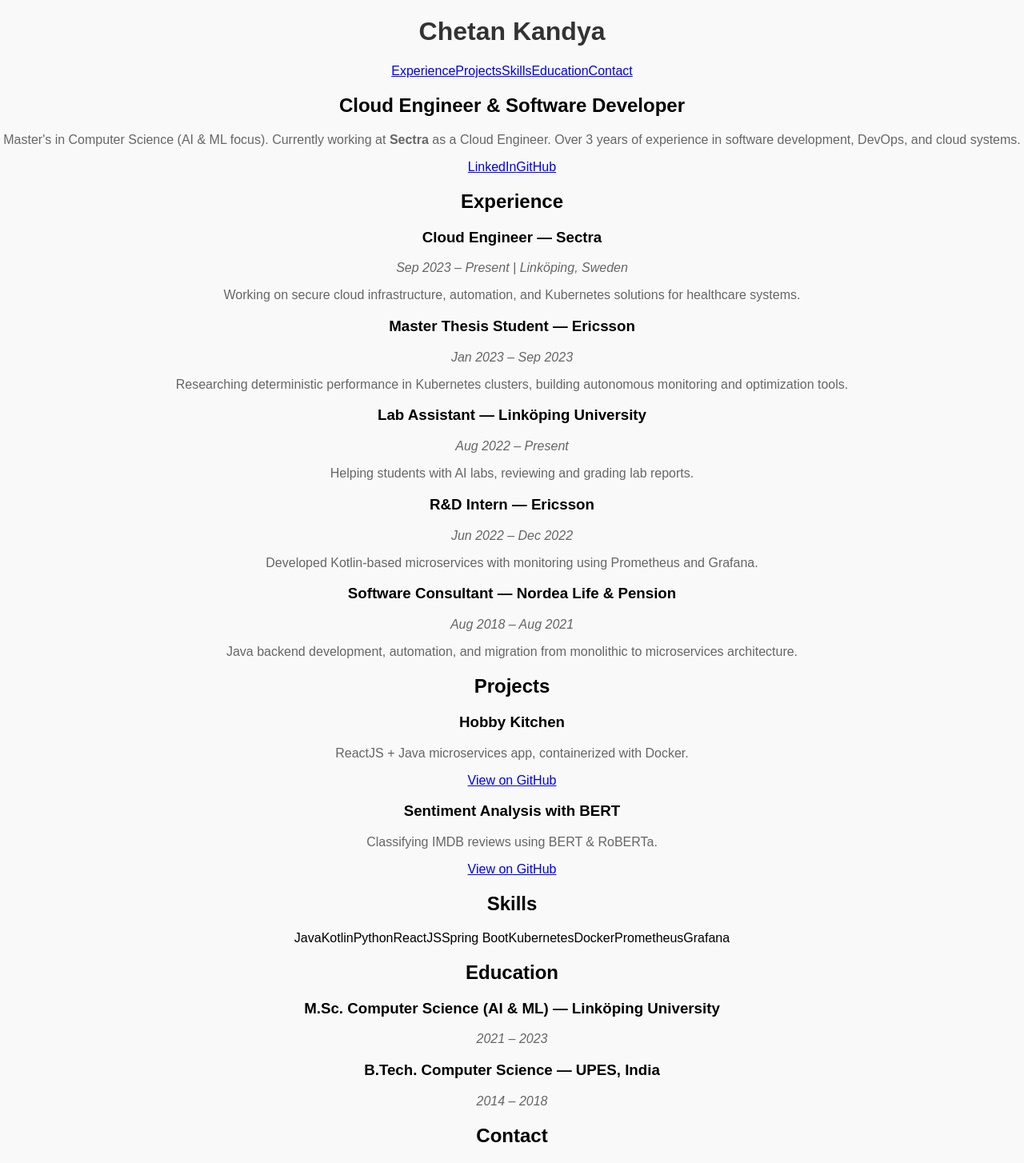
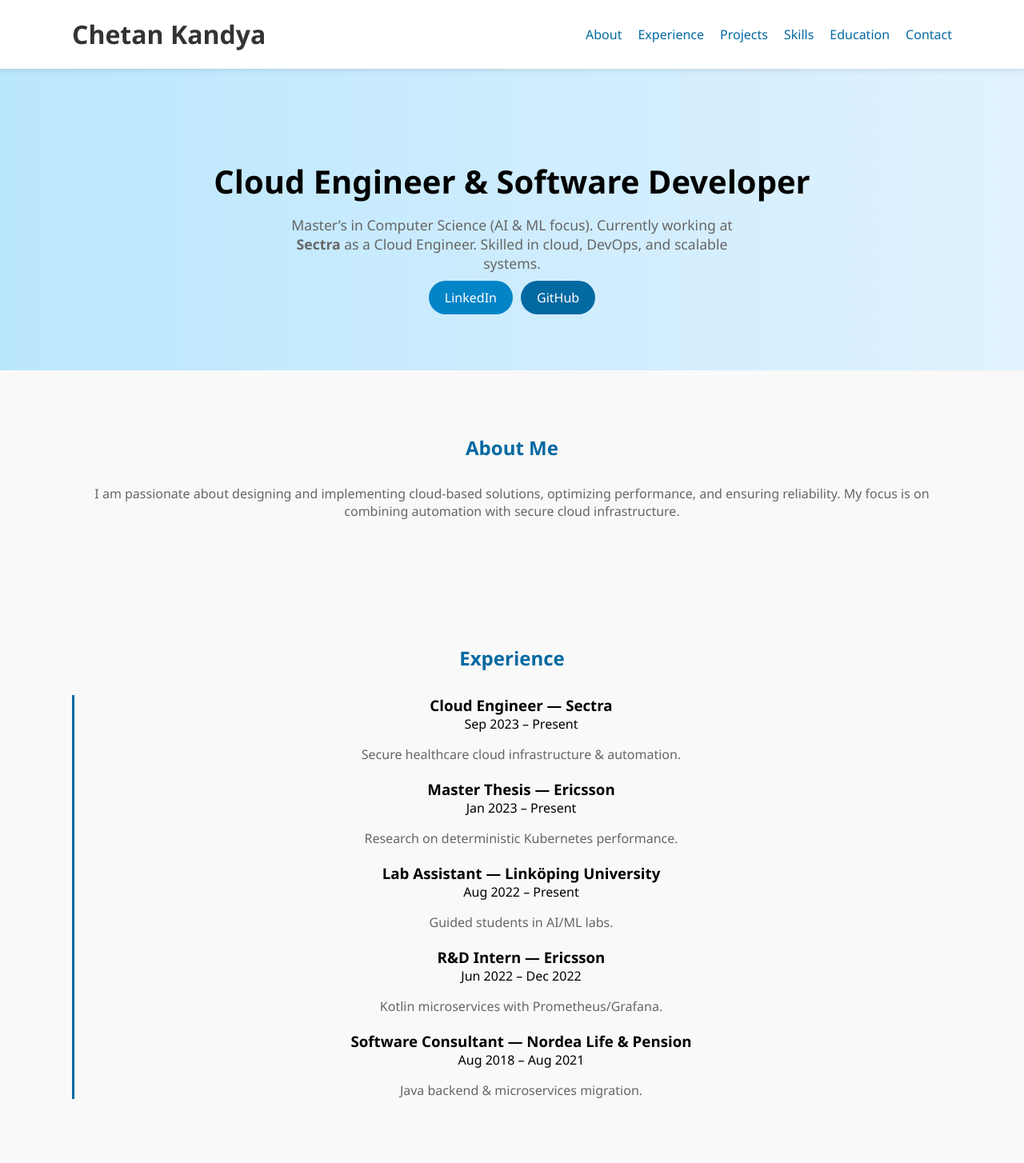
Before and after one commit to chetankandya/CV, a React (Create React App) app: page / in a window 1280 px wide. Shown: the top 1454 px of the page at 80% size. Built offline with nearby package versions, Linux system fonts and the light colour scheme.

Commit message:
Improved CSS and updated info

```diff
--- a/src/App.js
+++ b/src/App.js
@@ -3,131 +3,137 @@
 
 function App() {
   return (
-    <div className="bg-gray-50 text-gray-800">
-      {/* Header */}
-      <header className="sticky top-0 bg-white shadow z-50">
-        <div className="max-w-6xl mx-auto flex justify-between items-center py-4 px-6">
-          <h1 className="text-2xl font-bold text-blue-700">Chetan Kandya</h1>
-          <nav className="space-x-6 hidden md:block">
-            <a href="#experience" className="hover:text-blue-700 transition">Experience</a>
-            <a href="#projects" className="hover:text-blue-700 transition">Projects</a>
-            <a href="#skills" className="hover:text-blue-700 transition">Skills</a>
-            <a href="#education" className="hover:text-blue-700 transition">Education</a>
-            <a href="#contact" className="hover:text-blue-700 transition">Contact</a>
+    <div className="font-sans bg-sky-50 text-gray-800">
+      {/* Navbar */}
+      <header className="navbar">
+        <div className="container">
+          <h1 className="logo">Chetan Kandya</h1>
+          <nav>
+            <a href="#about">About</a>
+            <a href="#experience">Experience</a>
+            <a href="#projects">Projects</a>
+            <a href="#skills">Skills</a>
+            <a href="#education">Education</a>
+            <a href="#contact">Contact</a>
           </nav>
         </div>
       </header>
 
       {/* Hero Section */}
-      <section className="bg-gradient-to-r from-blue-50 to-white py-20 text-center">
-        <h2 className="text-3xl md:text-5xl font-bold mb-4">Cloud Engineer & Software Developer</h2>
-        <p className="max-w-3xl mx-auto text-lg text-gray-600">
-          Master's in Computer Science (AI & ML focus). Currently working at{" "}
-          <strong>Sectra</strong> as a Cloud Engineer. Over 3 years of experience in software
-          development, DevOps, and cloud systems.
+      <section className="hero">
+        <div className="hero-content">
+          <h2>Cloud Engineer & Software Developer</h2>
+          <p>
+            Master’s in Computer Science (AI & ML focus).
+            Currently working at <strong>Sectra</strong> as a Cloud Engineer.
+            Skilled in cloud, DevOps, and scalable systems.
           </p>
-        <div className="mt-6 space-x-4">
-          <a href="https://linkedin.com/in/chetan-kandya-a5372812a" className="px-5 py-2 bg-blue-700 text-white rounded-full hover:bg-blue-800 transition">
-            LinkedIn
-          </a>
-          <a href="https://github.com/chetankandya" className="px-5 py-2 bg-gray-800 text-white rounded-full hover:bg-black transition">
-            GitHub
-          </a>
+          <div className="hero-buttons">
+            <a href="https://linkedin.com/in/chetan-kandya-a5372812a" className="btn-primary">LinkedIn</a>
+            <a href="https://github.com/chetankandya" className="btn-secondary">GitHub</a>
+          </div>
         </div>
       </section>
 
+      {/* About */}
+      <section id="about" className="section fade-in">
+        <h2>About Me</h2>
+        <p>
+          I am passionate about designing and implementing cloud-based solutions,
+          optimizing performance, and ensuring reliability.
+          My focus is on combining automation with secure cloud infrastructure.
+        </p>
+      </section>
+
       {/* Experience */}
-      <section id="experience" className="max-w-6xl mx-auto px-6 py-16">
-        <h2 className="text-3xl font-bold text-blue-700 mb-8">Experience</h2>
+      <section id="experience" className="section fade-in">
+        <h2>Experience</h2>
+        <div className="timeline">
           {[
             {
               role: "Cloud Engineer — Sectra",
-            date: "Sep 2023 – Present | Linköping, Sweden",
-            desc: "Working on secure cloud infrastructure, automation, and Kubernetes solutions for healthcare systems."
+              date: "Sep 2023 – Present",
+              desc: "Secure healthcare cloud infrastructure & automation."
             },
             {
-            role: "Master Thesis Student — Ericsson",
-            date: "Jan 2023 – Sep 2023",
-            desc: "Researching deterministic performance in Kubernetes clusters, building autonomous monitoring and optimization tools."
+              role: "Master Thesis — Ericsson",
+              date: "Jan 2023 – Present",
+              desc: "Research on deterministic Kubernetes performance."
             },
             {
               role: "Lab Assistant — Linköping University",
               date: "Aug 2022 – Present",
-            desc: "Helping students with AI labs, reviewing and grading lab reports."
+              desc: "Guided students in AI/ML labs."
             },
             {
               role: "R&D Intern — Ericsson",
               date: "Jun 2022 – Dec 2022",
-            desc: "Developed Kotlin-based microservices with monitoring using Prometheus and Grafana."
+              desc: "Kotlin microservices with Prometheus/Grafana."
             },
             {
               role: "Software Consultant — Nordea Life & Pension",
               date: "Aug 2018 – Aug 2021",
-            desc: "Java backend development, automation, and migration from monolithic to microservices architecture."
+              desc: "Java backend & microservices migration."
             }
           ].map((job, idx) => (
-          <div key={idx} className="p-6 bg-white rounded-lg shadow hover:shadow-lg transition mb-6">
-            <h3 className="text-xl font-semibold">{job.role}</h3>
-            <p className="text-gray-600"><em>{job.date}</em></p>
+            <div key={idx} className="timeline-item">
+              <h3>{job.role}</h3>
+              <span>{job.date}</span>
               <p>{job.desc}</p>
             </div>
           ))}
+        </div>
       </section>
 
       {/* Projects */}
-      <section id="projects" className="bg-gray-100 py-16 px-6">
-        <div className="max-w-6xl mx-auto">
-          <h2 className="text-3xl font-bold text-blue-700 mb-8">Projects</h2>
-          <div className="grid md:grid-cols-2 gap-6">
-            <div className="bg-white p-6 rounded-lg shadow hover:shadow-lg transition">
-              <h3 className="font-semibold text-xl">Hobby Kitchen</h3>
-              <p>ReactJS + Java microservices app, containerized with Docker.</p>
-              <a href="https://github.com/chetankandya/Hobby-Kitchen" className="text-blue-600 hover:underline">View on GitHub</a>
+      <section id="projects" className="section fade-in">
+        <h2>Projects</h2>
+        <div className="card-grid">
+          <div className="card">
+            <h3>Hobby Kitchen</h3>
+            <p>React + Java microservices app with Docker.</p>
+            <a href="https://github.com/chetankandya/Hobby-Kitchen">View</a>
           </div>
-            <div className="bg-white p-6 rounded-lg shadow hover:shadow-lg transition">
-              <h3 className="font-semibold text-xl">Sentiment Analysis with BERT</h3>
-              <p>Classifying IMDB reviews using BERT & RoBERTa.</p>
-              <a href="https://github.com/chetankandya/Sentiment-Analysis" className="text-blue-600 hover:underline">View on GitHub</a>
-            </div>
+          <div className="card">
+            <h3>Sentiment Analysis with BERT</h3>
+            <p>IMDB review classification with BERT & RoBERTa.</p>
+            <a href="https://github.com/chetankandya/Sentiment-Analysis">View</a>
           </div>
         </div>
       </section>
 
       {/* Skills */}
-      <section id="skills" className="max-w-6xl mx-auto px-6 py-16">
-        <h2 className="text-3xl font-bold text-blue-700 mb-8">Skills</h2>
-        <div className="flex flex-wrap gap-3">
-          {["Java", "Kotlin", "Python", "ReactJS", "Spring Boot", "Kubernetes", "Docker", "Prometheus", "Grafana"].map((skill, idx) => (
-            <span key={idx} className="px-4 py-2 bg-blue-100 text-blue-800 rounded-full">{skill}</span>
-          ))}
+      <section id="skills" className="section fade-in">
+        <h2>Skills</h2>
+        <div className="skills">
+          {["Java", "Kotlin", "Python", "ReactJS", "Spring Boot", "Kubernetes", "Docker", "Prometheus", "Grafana"]
+            .map((skill, idx) => <span key={idx} className="skill">{skill}</span>)}
         </div>
       </section>
 
       {/* Education */}
-      <section id="education" className="bg-gray-100 py-16 px-6">
-        <div className="max-w-6xl mx-auto">
-          <h2 className="text-3xl font-bold text-blue-700 mb-8">Education</h2>
-          <div className="space-y-6">
-            <div className="bg-white p-6 rounded-lg shadow hover:shadow-lg transition">
-              <h3 className="text-xl font-semibold">M.Sc. Computer Science (AI & ML) — Linköping University</h3>
-              <p className="text-gray-600"><em>2021 – 2023</em></p>
+      <section id="education" className="section fade-in">
+        <h2>Education</h2>
+        <div className="card-grid">
+          <div className="card">
+            <h3>M.Sc. Computer Science</h3>
+            <p>AI & ML focus — Linköping University</p>
+            <span>2021 – 2023</span>
           </div>
-            <div className="bg-white p-6 rounded-lg shadow hover:shadow-lg transition">
-              <h3 className="text-xl font-semibold">B.Tech. Computer Science — UPES, India</h3>
-              <p className="text-gray-600"><em>2014 – 2018</em></p>
-            </div>
+          <div className="card">
+            <h3>B.Tech. Computer Science</h3>
+            <p>UPES, India</p>
+            <span>2014 – 2018</span>
           </div>
         </div>
       </section>
 
       {/* Contact */}
-      <footer id="contact" className="bg-blue-700 text-white py-10">
-        <div className="max-w-6xl mx-auto text-center">
-          <h2 className="text-2xl font-bold mb-4">Contact</h2>
-          <p>Email: <a href="mailto:cheka108@student.liu.se" className="underline">cheka108@student.liu.se</a></p>
+      <footer id="contact" className="footer">
+        <h2>Contact</h2>
+        <p>Email: <a href="mailto:cheka108@student.liu.se">cheka108@student.liu.se</a></p>
         <p>Phone: +46 7675 782 39</p>
-          <p className="mt-4">&copy; 2025 Chetan Kandya</p>
-        </div>
+        <p>© 2025 Chetan Kandya</p>
       </footer>
     </div>
   );
--- a/src/CV.css
+++ b/src/CV.css
@@ -1,31 +1,169 @@
-html {
-  scroll-behavior: smooth;
+/* General */
+body {
+  margin: 0;
+  font-family: 'Segoe UI', sans-serif;
 }
 
-section {
-  transition: all 0.5s ease-in-out;
+.container {
+  max-width: 1100px;
+  margin: auto;
+  padding: 0 20px;
 }
 
-section:hover {
-  transform: scale(1.01);
+/* Navbar */
+.navbar {
+  background: white;
+  box-shadow: 0 2px 6px rgba(0,0,0,0.1);
+  position: sticky;
+  top: 0;
+  z-index: 10;
 }
 
-a {
-  transition: color 0.3s ease, background-color 0.3s ease;
+.navbar .container {
+  display: flex;
+  justify-content: space-between;
+  align-items: center;
 }
 
-/* Fade-in animation for sections */
+.navbar nav a {
+  margin-left: 20px;
+  color: #0369a1;
+  text-decoration: none;
+  font-weight: 500;
+}
+
+.navbar nav a:hover {
+  color: #0284c7;
+}
+
+/* Hero */
+.hero {
+  background: linear-gradient(to right, #bae6fd, #e0f2fe);
+  padding: 80px 20px;
+  text-align: center;
+}
+
+.hero h2 {
+  font-size: 2.5rem;
+  margin-bottom: 15px;
+}
+
+.hero p {
+  max-width: 600px;
+  margin: auto;
+  font-size: 1.1rem;
+}
+
+.hero-buttons {
+  margin-top: 20px;
+}
+
+.btn-primary {
+  background: #0284c7;
+  color: white;
+  padding: 10px 20px;
+  border-radius: 25px;
+  text-decoration: none;
+  margin-right: 10px;
+}
+
+.btn-secondary {
+  background: #0369a1;
+  color: white;
+  padding: 10px 20px;
+  border-radius: 25px;
+  text-decoration: none;
+}
+
+.btn-primary:hover, .btn-secondary:hover {
+  opacity: 0.9;
+}
+
+/* Sections */
+.section {
+  padding: 60px 20px;
+  max-width: 1100px;
+  margin: auto;
+}
+
+.section h2 {
+  color: #0369a1;
+  margin-bottom: 30px;
+}
+
+/* Timeline */
+.timeline {
+  border-left: 3px solid #0369a1;
+  padding-left: 20px;
+}
+
+.timeline-item {
+  margin-bottom: 20px;
+}
+
+.timeline-item h3 {
+  margin: 0;
+}
+
+/* Cards */
+.card-grid {
+  display: grid;
+  grid-template-columns: repeat(auto-fit, minmax(250px, 1fr));
+  gap: 20px;
+}
+
+.card {
+  background: white;
+  padding: 20px;
+  border-radius: 12px;
+  box-shadow: 0 2px 6px rgba(0,0,0,0.1);
+  transition: transform 0.3s;
+}
+
+.card:hover {
+  transform: translateY(-5px);
+}
+
+/* Skills */
+.skills {
+  display: flex;
+  flex-wrap: wrap;
+  gap: 10px;
+}
+
+.skill {
+  background: #bae6fd;
+  color: #0369a1;
+  padding: 8px 15px;
+  border-radius: 20px;
+  font-weight: 500;
+}
+
+/* Footer */
+.footer {
+  background: #0369a1;
+  color: white;
+  text-align: center;
+  padding: 40px 20px;
+}
+
+.footer a {
+  color: #bae6fd;
+  text-decoration: none;
+}
+
+/* Animations */
+.fade-in {
+  animation: fadeInUp 0.8s ease forwards;
+}
+
 @keyframes fadeInUp {
   from {
     opacity: 0;
-    transform: translateY(40px);
+    transform: translateY(30px);
   }
   to {
     opacity: 1;
     transform: translateY(0);
   }
 }
-
-section {
-  animation: fadeInUp 0.8s ease forwards;
-}
```
Lines whose indentation alone changed are shown as unchanged.
